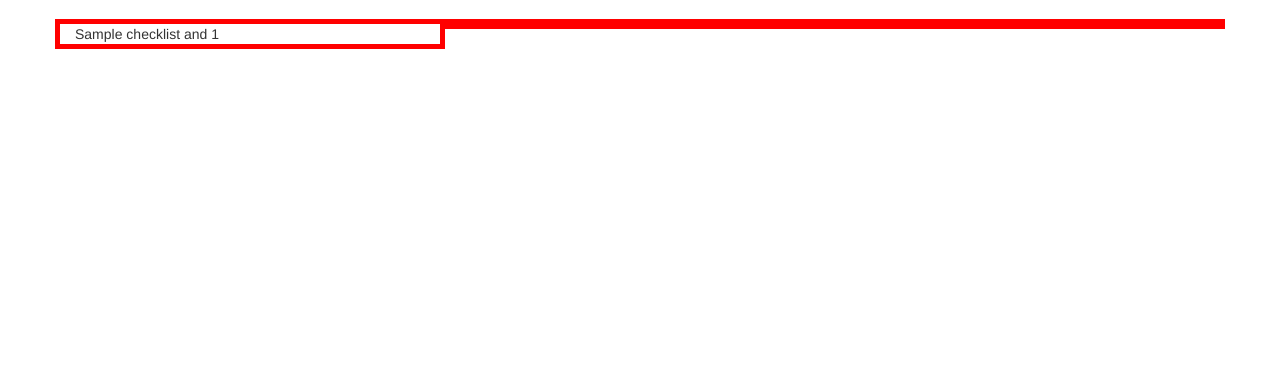
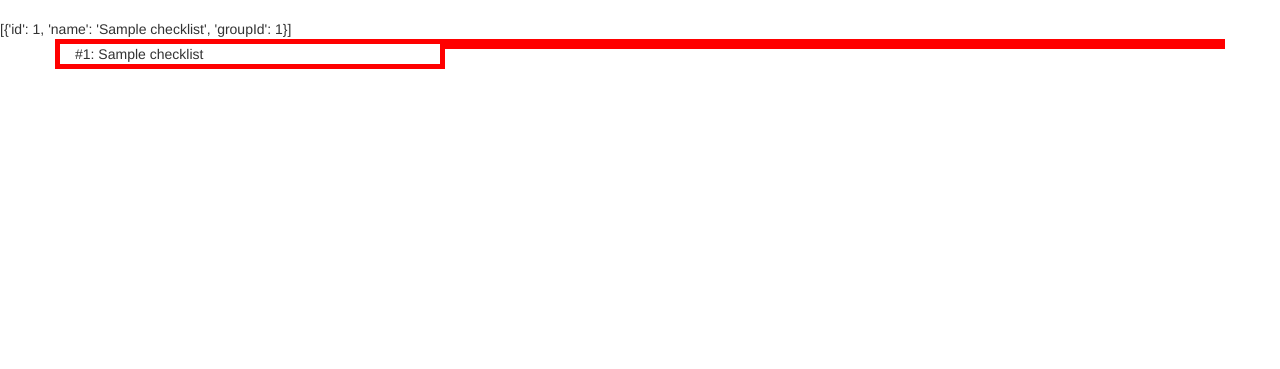
Before and after one commit to DarthYogurt/medusa_backend, a Django app: page /checklist/ in a window 1280 px wide. Shown: the part 51-420 px from the top of the page. Run offline with Django 3.2, Linux system fonts and the light colour scheme; tables that the repository leaves empty hold one stand-in row (values such as "Sample post"); some libraries are stand-ins or nearby versions.

Commit message:
checklist/checklistid/2 searching working

```diff
--- a/medusa_backend/urls.py
+++ b/medusa_backend/urls.py
@@ -10,6 +10,7 @@ urlpatterns = patterns('',
                         url(r'^admin/', include(admin.site.urls)),
                         url(r'^checklist/$',checkList),
                         url(r'^checklist/groupid/(\d*)/$', checklistSearchByGroup),
+                        url(r'^checklist/checklistid/(\d*)/$', checklistSteps)
 )
 
 
--- a/medusa_backend/views.py
+++ b/medusa_backend/views.py
@@ -6,6 +6,7 @@ Created on Dec 19, 2013
 
 import datetime
 import json
+import operator
 import os
 
 from django.contrib.staticfiles.urls import staticfiles_urlpatterns
@@ -62,7 +63,20 @@ def checklistSearchByGroup(request, groupId):
         j['checklist'].append(temp)
     return HttpResponse(json.dumps(j))
 
-
+def checklistSteps(request, checklistId):
+    steps = ChecklistStep.objects.filter(checklistId = checklistId).order_by('stepNumber')
+    j = {}
+    j['checklistId'] = checklistId
+    j['steps'] = []
+    #j['checklistName'] = steps
+    for step in steps:
+        temp = {}
+        temp['name'] = step.name
+        temp['id'] = step.id
+        temp['stepNumber'] = step.stepNumber
+        temp['stepType'] = step.stepTypeId.name
+        j['steps'].append(temp)
+    return HttpResponse(json.dumps(j))
 
 # def hello(request):
 #
--- a/templates/checklist.html
+++ b/templates/checklist.html
@@ -2,13 +2,13 @@
 {% block content %}
 
 
-{{ checklist.1.name }}
+{{ checklist }}
 
 <div class="container">
 	<div class="row">
     	<div class="col-md-4">
         	{% for cl in checklist %}
-            	<div> {{ cl.name }} and {{ cl.id }} </div>
+            	<div> #{{ cl.id }}: {{ cl.name }}  </div>
             {% endfor %}
 
         </div>
```
